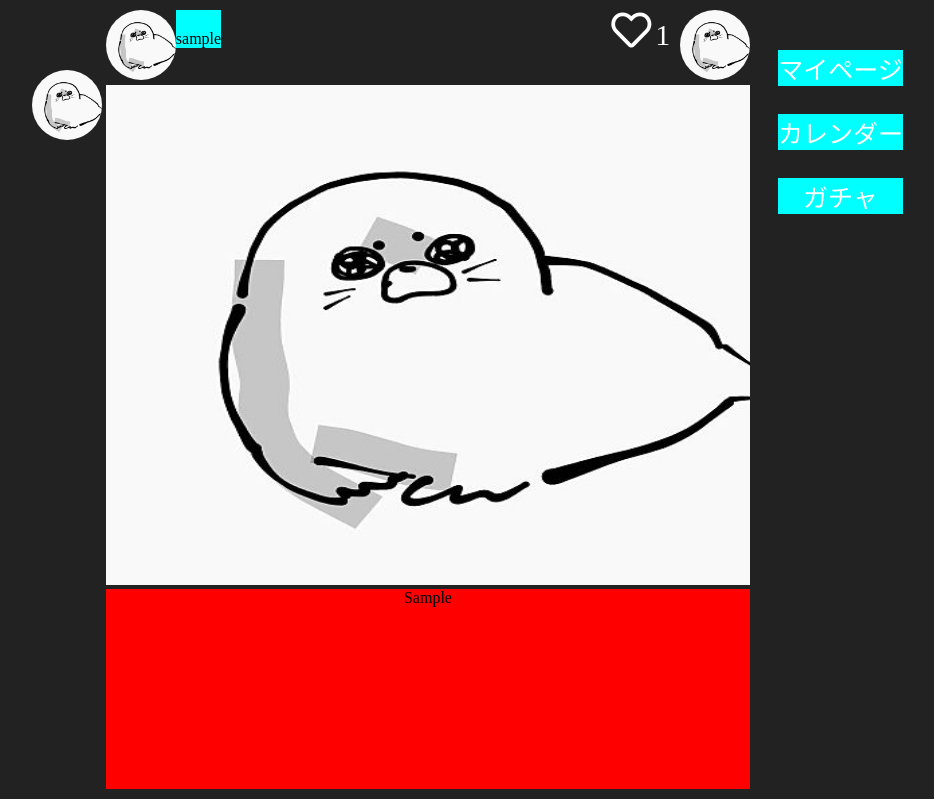
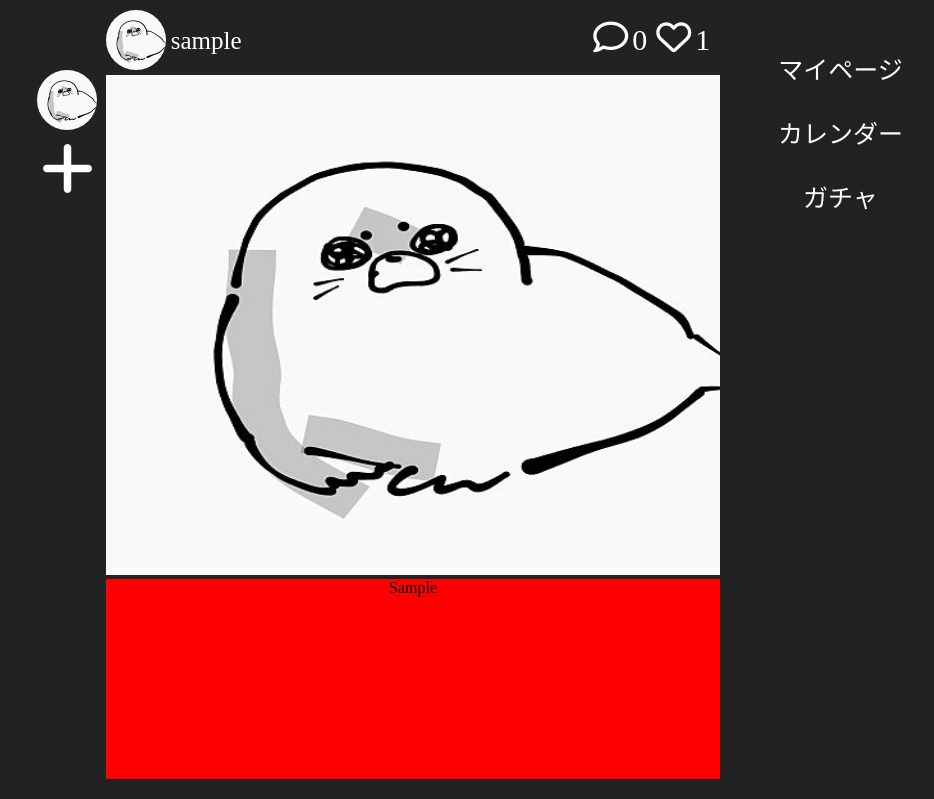
Before and after one commit to sakurada-kyo/enikki_git, a Django app: page /enikki/timeline/ in a window 1280 px wide. Shown: the part 120-919 px from the top of the page, without its empty margins (227-1161 px from the left). Run offline with Django 4.2, Linux system fonts and the light colour scheme; tables that the repository leaves empty hold one stand-in row (values such as "Sample post"); some libraries are stand-ins or nearby versions.

Commit message:
timeline画面更新
・timeline.html 12
・timeline.js 305

```diff
--- a/Snapsketch/enikki/urls.py
+++ b/Snapsketch/enikki/urls.py
@@ -7,4 +7,6 @@ urlpatterns = [
     path('timeline/', views.view_timeline, name='timeline'),
     path('timeline/ajax_timeline/', views.ajax_timeline, name='ajax_timeline'),
     path('timeline/ajax_like/', views.ajax_like, name='ajax_like'),
+    path('timeline/creategroup/', views.ajax_group, name='ajax_group'),
+    path('comment/', views.view_comment, name='comment'),
 ]
--- a/Snapsketch/enikki/views.py
+++ b/Snapsketch/enikki/views.py
@@ -10,7 +10,7 @@ def view_timeline(request):
     context = {
         "EnikkiModel":model,
         "currentPath":request.path,
-        "isUserLiked":"",#ユーザーがいいねしているかどうか
+        "isUserLiked":"false",#ユーザーがいいねしているかどうか
         # "likeCount":"1",#いいね数
     }
     return render(request,'timeline.html',context)
@@ -29,12 +29,12 @@ def ajax_timeline(request):
         # 絵
         # 日記
         # いいね数
-        "isUserLiked":"false",# いいねの有無
+        "isUserLiked":False,# いいねの有無
         "page":pageNum, # 次付与するページ番号
     }
     return JsonResponse(data)
 
-# #いいね機能
+# いいね機能
 def ajax_like(request):
     print("ajax_like")
     enikkiId = request.POST.get('enikkiId')
@@ -63,3 +63,30 @@ def ajax_like(request):
     data['like_count'] = 0
 
     return JsonResponse(data)
+
+# コメントページ表示
+def view_comment(request):
+
+    groupName = request.GET["group"]
+    page = str(request.GET["page"])
+
+
+
+    context = {}
+    # DBからの情報
+    # ユーザー名
+    # アイコン
+    # コメント数
+    # いいね数
+    # 絵日記
+    # コメントユーザー名
+    # コメントユーザーアイコン
+    # コメント
+
+    return render(request,'comment.html',context);
+
+# グループ新規作成
+def ajax_group(request):
+    groupName = request.POST.get('groupName')
+    data = {}
+    return JsonResponse(data)
--- a/Snapsketch/static/css/timeline.css
+++ b/Snapsketch/static/css/timeline.css
@@ -5,56 +5,112 @@ body{
 
 img{
     border-radius: 50%;
-    width: 70px;
-    height: 70px;
+    width: 60px;
+    height: 60px;
 }
 
 p{
     margin: 0;
-    background-color: aqua;
 }
+
 
 /* main{
     width: 500px;
     margin:0 auto;
 } */
 
-#group_nav{
+#popup-wrapper {
+    background-color: rgba(0, 0, 0, .5);
+    position: fixed;
+    top: 0;
+    left: 0;
+    width: 100%;
+    height: 100%;
+    display: none;
+  }
+
+  #popup-inside {
+    text-align: center;
+    height: 700px;
+    width: 100%;
+    max-width: 700px;
+    background: white;
+    margin:5% auto;
+    padding: 10px;
+    position: relative;
+  }
+
+  #close {
+    position: absolute;
+    top: 0;
+    right: 5px;
+    cursor: pointer;
+  }
+
+#group-nav{
     width: 10%;
     float: left;
     margin-top:70px;
 }
 
+.group-icon{
+    margin-bottom: 5px;
+}
+
+.fa-plus{
+    font-size:60px;
+    color:#ffffff;
+    border-radius: 50%;
+    border-color: #ffffff;
+}
+
 #scroll{
-    /* width: 90%; */
+    width: 80%;
     float: left;
-    margin-top:10px;
+    /* margin-top:10px; */
     margin-bottom: 10px;
 }
 
-
+.content{
+    margin-top:10px;
+}
 
 .user_icon{
     float:left;
 }
 
 .user_name{
-    padding-top:20px;
+    color:#ffffff;
+    font-size:25px;
+    padding-top:17px;
+    padding-left:5px;
     float: left;
 }
 
 .like{
-    float: left;
-    margin-left:390px;
+    float: right;
+    margin-top:10px;
     margin-right:10px;
 }
 
+.fas{
+    color:#e54747;
+}
+
+.far{
+    color:#ffffff;
+}
+
+.fa-heart{
+    font-size: 35px;
+}
+
 .like-count{
-    color:white;
+    color:#ffffff;
     font-size: 30px;
 }
 
-.ajax-like{
+button{
     background-color:transparent;
     border:none;
     cursor: pointer;
@@ -63,7 +119,21 @@ p{
 }
 
 .comment{
-    float: left;
+    float: right;
+    margin-top: 10px;
+    margin-right:7px;
+    width: 58px;
+}
+
+.fa-comment{
+    font-size: 35px;
+    color:#ffffff;
+    text-decoration: none;
+}
+
+.comment-count{
+    color: #ffffff;
+    font-size: 30px;
 }
 
 .draw_diary{
--- a/Snapsketch/static/js/timeline.js
+++ b/Snapsketch/static/js/timeline.js
@@ -157,11 +157,11 @@ function ajax_open(lastElement){
 
 //-----------------------templateタグ複製-----------------------
 function add_article(data){
-  console.log("demo_article");
   var page = data.page;
   var isUserLiked = data.isUserLiked;
-  var scroll = document.querySelector("#scroll");
   var fragment = document.createDocumentFragment();
+
+  console.log("isUserLiked:"+isUserLiked);
 
   for(var cnt=0;cnt<10;cnt++){
     var content = document.createElement('article');
@@ -172,7 +172,9 @@ function add_article(data){
     var likeBtn = document.createElement('button');
     var likeIcon = document.createElement('i');
     var likeCount = document.createElement('span');
-    var comment = document.createElement('img');
+    var comment = document.createElement('div');
+    var commentIcon = document.createElement('i');
+    var commentCount = document.createElement('span');
     var drawDiary = document.createElement('section');
     var draw = document.createElement('img');
     var diary = document.createElement('p');
@@ -183,24 +185,31 @@ function add_article(data){
     userName.setAttribute("class","user_name");
     userName.innerHTML = "a";
 
-    likeBtn.setAttribute("class","ajax-like");
-
     //すでにいいねしているか
-    if(data.isUserLiked){
+    if(isUserLiked){
       likeIcon.setAttribute("class","fas fa-heart text-danger");
     }else{
       likeIcon.setAttribute("class","far fa-heart text-danger");
     }
 
+    likeBtn.setAttribute("class","ajax-like");
+    likeBtn.appendChild(likeIcon);
+
     likeCount.setAttribute("class","like-count");
-    likeCount.innerHTML = "1";
+    likeCount.innerHTML = "0";
 
     like.setAttribute("class","like");
-    like.appendChild(likeIcon);
+    like.appendChild(likeBtn);
     like.appendChild(likeCount);
 
+    commentIcon.setAttribute("class","fa-regular fa-comment");
+
+    commentCount.setAttribute("class","comment-count");
+    commentCount.innerHTML = "0";
+
     comment.setAttribute("class","comment");
-    comment.setAttribute("src","/static/images/test_icon.jpeg");
+    comment.appendChild(commentIcon);
+    comment.appendChild(commentCount);
 
     contentHeader.setAttribute("class","content_header");
     contentHeader.appendChild(userIcon);
@@ -235,7 +244,7 @@ function add_article(data){
 //-----------------------templateタグ複製-----------------------
 
 //-----------------------いいね機能-----------------------
-document.querySelector('.like').addEventListener('click', e => {
+document.querySelector('.ajax-like').addEventListener('click', e => {
   alert("click¥n要素:"+e.target);
   console.log()
   e.preventDefault();
@@ -269,3 +278,45 @@ document.querySelector('.like').addEventListener('click', e => {
     });
   });
 //-----------------------いいね機能-----------------------
+
+//-----------------------コメント機能-----------------------
+
+//-----------------------コメント機能-----------------------
+
+//-----------------------グループ追加機能-----------------------
+window.addEventListener('load',addGroup());
+function addGroup(){
+  const plusBtn = document.querySelector('.fa-plus');
+  const popupWrapper = document.getElementById('popup-wrapper');
+  const close = document.getElementById('close');
+
+  // ボタンをクリックしたときにポップアップを表示させる
+  plusBtn.addEventListener('click', () => {
+    popupWrapper.style.display = "block";
+  });
+
+  // ポップアップの外側又は「x」のマークをクリックしたときポップアップを閉じる
+  popupWrapper.addEventListener('click', e => {
+    if (e.target.id === popupWrapper.id || e.target.id === close.id) {
+      popupWrapper.style.display = 'none';
+    }
+  });
+
+  $('#group-form').on('submit', function(e) {
+    e.preventDefault();
+
+    $.ajax({
+        'url': 'creategroup/',
+        'type': 'POST',
+        'data': {
+          'groupName':$('#group-name').val(),
+        },
+        'dataType': 'json'
+    })
+    .done(function(response){
+
+    });
+});
+
+}
+//-----------------------グループ追加機能-----------------------
--- a/Snapsketch/templates/base.html
+++ b/Snapsketch/templates/base.html
@@ -5,9 +5,9 @@
     <meta charset="UTF-8">
     <title>base</title>
     <link rel="stylesheet" href="{% static 'css/style.css' %}">
-    <link href="https://cdnjs.cloudflare.com/ajax/libs/font-awesome/5.15.1/css/all.min.css" rel="stylesheet" />
     <link rel="icon" href="data:,">
     {% block css %}{% endblock %}
+    <script src="https://kit.fontawesome.com/706c0011db.js" crossorigin="anonymous"></script>
 </head>
 <body>
 <div class="wrapper">
@@ -35,5 +35,6 @@
     {% endblock %}
 </div>
 {% block js %}{% endblock %}
+
 </body>
 </html>
--- a/Snapsketch/templates/timeline.html
+++ b/Snapsketch/templates/timeline.html
@@ -6,8 +6,20 @@
 {% endblock %}
 
 {% block content %}
-        <div id="group_nav">
-            <img class="group_icon" src="{% static 'images/test_icon.jpeg' %}" alt="グループアイコン">
+        <div id="popup-wrapper">
+            <div id="popup-inside">
+                <div id="close">x</div>
+                <form method="post" id="group-form" action="#">
+                    {% csrf_token %}
+                    <p>グループ作成</p>
+                    <input type="text" id="group-name"><br>
+                    <input type="submit" name="group-name" value="作成">
+                </form>
+            </div>
+        </div>
+        <div id="group-nav">
+            <img class="group-icon" src="{% static 'images/test_icon.jpeg' %}" alt="グループアイコン">
+            <i class="fa-solid fa-plus"></i>
         </div>
         <div id="scroll">
             {% for enikki in EnikkiModel %}
@@ -19,18 +31,21 @@
                             {% if is_user_liked %}
                             <button type="button" class="ajax-like">
                             <!-- すでにいいねしている時はfasクラス -->
-                            <i class="fas fa-heart fa-23 text-danger" style="color:#e54747;"></i>
+                            <i class="fas fa-heart text-danger"></i>
                             </button>
                             {% else %}
                             <button type="button" class="ajax-like">
                             <!-- いいねしていないときはfarクラス -->
-                            <i class="far fa-heart fa-3x text-danger" style="color:#ffffff;"></i>
+                            <i class="far fa-heart text-danger"></i>
                             </button>
                             {% endif %}
                             <!-- いいねの数 -->
                             <span class="like-count">{{ enikki.like_count }}</span>
                         </div>
-                        <img class="comment" src="{% static 'images/test_icon.jpeg' %}" alt="コメント">
+                        <div class="comment"><!--グループ名とページ番号送信-->
+                            <a class="fa-regular fa-comment" href="{% url 'enikki:comment' %}?group=&page="></a>
+                            <span class="comment-count">0</span>
+                        </div>
                     </div>
                     <section class="draw_diary">
                         <img class="draw" src="{% static 'images/test_icon.jpeg' %}" alt="絵日記の絵">
```
